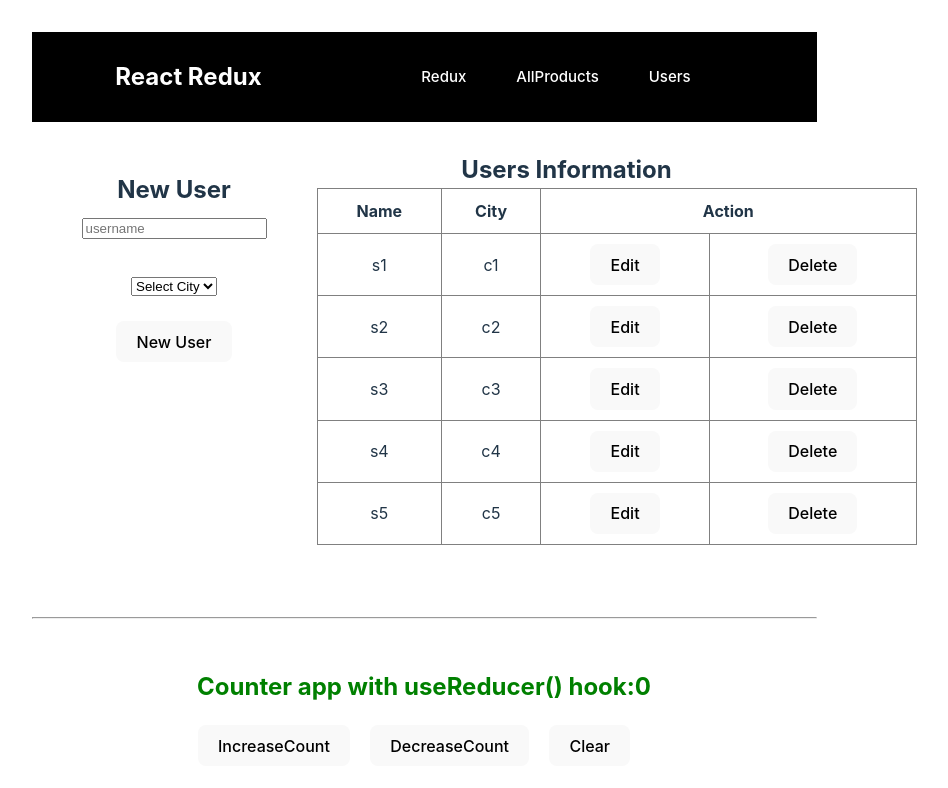
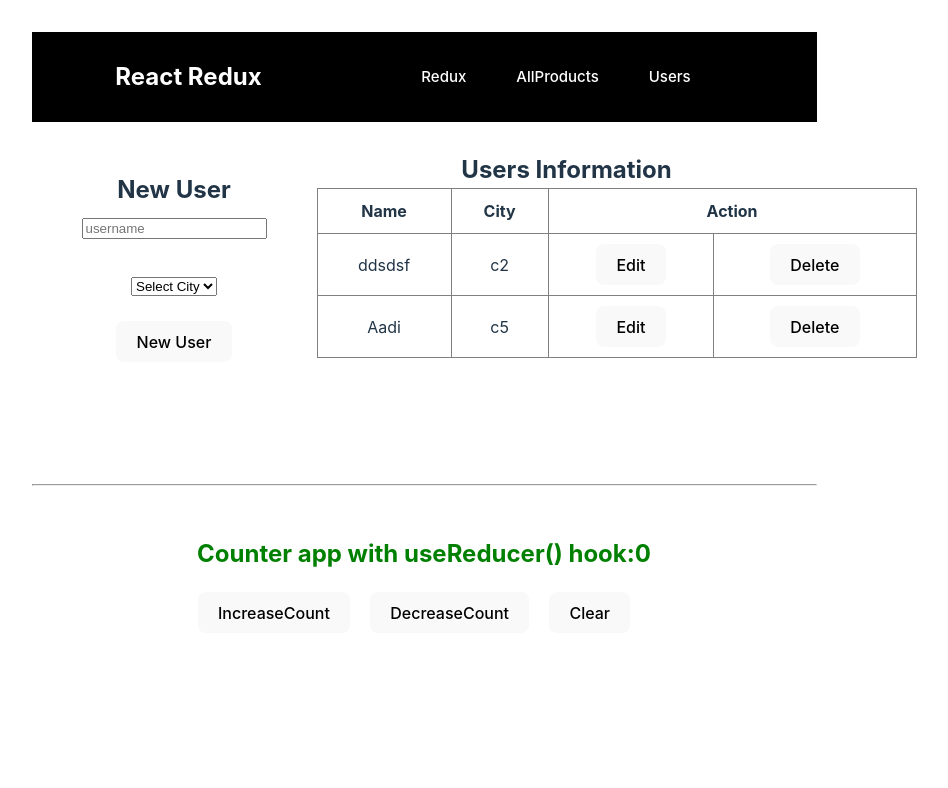
Before and after one commit to niharika-070695/ReactRedux, a React (Vite) app: page /jsonserver in a window 1280 px wide. Shown: the top 788 px of the page, without its empty margins (216-1164 px from the left). Built offline with nearby package versions, Linux system fonts and the light colour scheme; data requests are answered from the project's data file.

Commit message:
Commit till session-32

```diff
--- a/db.json
+++ b/db.json
@@ -1,10 +1,15 @@
 {
   "result": [
-    { "name": "s1", "city": "c1" },
-    { "name": "s2", "city": "c2" },
-    { "name": "s3", "city": "c3" },
-    { "name": "s4", "city": "c4" },
-    { "name": "s5", "city": "c5" }
+    {
+      "id": "f5fc",
+      "name": "ddsdsf",
+      "city": "c2"
+    },
+    {
+      "id": "e9af",
+      "name": "Aadi",
+      "city": "c5"
+    }
   ],
   "data": {
     "dummy": ""
--- a/src/App.jsx
+++ b/src/App.jsx
@@ -12,23 +12,14 @@
 import ReduxHome from "./redux/components/ReduxHome";
 import AllProducts from "./components/allproducts/AllProducts";
 import ProductDetails from "./components/product-details/ProductDetails";
-import Users from "./json-server/Users";
-import NewUser from "./json-server/NewUser";
+import UserHome from "./json-server/UserHome";
 function App() {
   return (
     <div className="app">
       <Nav />
       <Routes>
         <Route path={"/redux"} element={<ReduxHome />} />
-        <Route
-          path={"/jsonserver"}
-          element={
-            <div style={{ display: "flex", justifyContent: "space-evenly" }}>
-              <NewUser />
-              <Users />
-            </div>
-          }
-        ></Route>
+        <Route path={"/jsonserver"} element={<UserHome />}></Route>
         <Route path={"/allProducts"} element={<AllProducts />} />
         <Route path={"/productdetails/:id"} element={<ProductDetails />} />
       </Routes>
--- a/src/json-server/NewUser.jsx
+++ b/src/json-server/NewUser.jsx
@@ -1,17 +1,42 @@
-import React from "react";
+import { useState } from "react";
+import axios from "axios";
 
-function NewUser() {
+function NewUser({ getUsers }) {
+  let [newuser, setNewUser] = useState({
+    name: "",
+    city: "",
+  });
+  const getNewUser = () => {
+    console.log(newuser);
+    axios
+      .post("http://localhost:3000/result", newuser)
+      .then((res) => {
+        alert("Successfully new user created");
+        getUsers();
+      })
+      .catch((error) => {
+        alert("NewUser is not created");
+        console.log(error);
+      });
+  };
   return (
     <div style={{ padding: "50px" }}>
       <h2>New User</h2>
       <input
+        onChange={(event) => {
+          setNewUser({ ...newuser, name: event.target.value });
+        }}
         type="text"
         placeholder="username"
         style={{ margin: "10px 0px" }}
       />
       <br />
       <br />
-      <select>
+      <select
+        onChange={(event) => {
+          setNewUser({ ...newuser, city: event.target.value });
+        }}
+      >
         <option>Select City</option>
         <option>c1</option>
         <option>c2</option>
@@ -21,7 +46,7 @@
       </select>
       <br />
       <br />
-      <button>New User</button>
+      <button onClick={getNewUser}>New User</button>
     </div>
   );
 }
--- /dev/null
+++ b/src/json-server/UserHome.jsx
@@ -0,0 +1,30 @@
+import { useState } from "react";
+import Users from "./Users";
+import NewUser from "./NewUser";
+import axios from "axios";
+
+function UserHome() {
+  let [users, setUsers] = useState([]);
+  const getUsers = () => {
+    axios
+      .get("http://localhost:3000/result")
+      .then((res) => {
+        console.log(res.data);
+        setUsers(res.data);
+      })
+      .catch((error) => {
+        alert("something went wrong while accessing users");
+        console.log(error);
+      });
+  };
+  return (
+    <div>
+      <div style={{ display: "flex", justifyContent: "space-evenly" }}>
+        <NewUser getUsers={getUsers} />
+        <Users getUsers={getUsers} users={users} />
+      </div>
+    </div>
+  );
+}
+
+export default UserHome;
--- a/src/json-server/Users.jsx
+++ b/src/json-server/Users.jsx
@@ -1,20 +1,19 @@
-import { useEffect, useState } from "react";
+import { useEffect } from "react";
 import axios from "axios";
-
-function Users() {
-  let [users, setUsers] = useState([]);
+function Users({ getUsers, users }) {
   useEffect(() => {
     getUsers();
   }, []);
-  const getUsers = () => {
+
+  const deleteUser = (id) => {
     axios
-      .get("http://localhost:3000/result")
+      .delete(`http://localhost:3000/result/${id}`)
       .then((res) => {
-        console.log(res.data);
-        setUsers(res.data);
+        alert("User deleted successfully");
+        getUsers();
       })
       .catch((error) => {
-        alert("something went wrong while accessing users");
+        alert("Failed to remove user");
         console.log(error);
       });
   };
@@ -43,7 +42,13 @@
                       <button>Edit</button>
                     </td>
                     <td>
-                      <button>Delete</button>
+                      <button
+                        onClick={() => {
+                          deleteUser(element.id);
+                        }}
+                      >
+                        Delete
+                      </button>
                     </td>
                   </tr>
                 );
```
